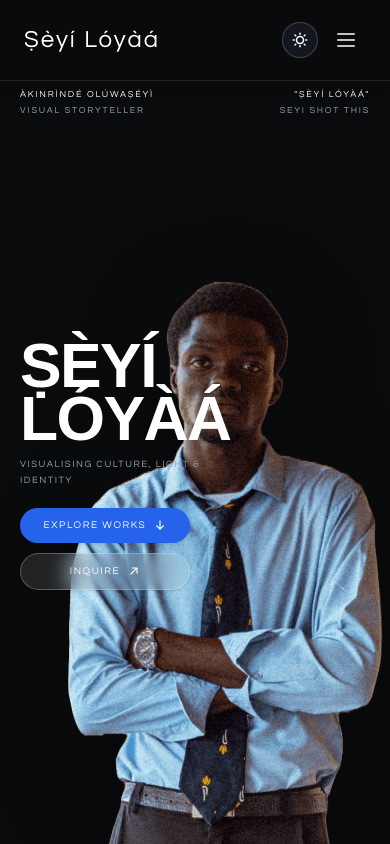
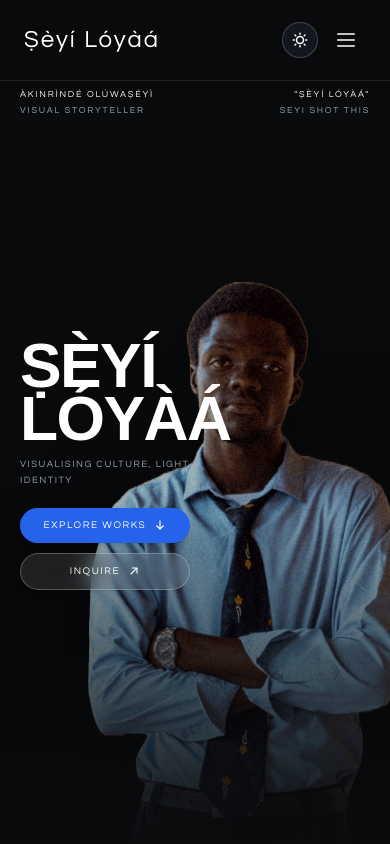
Before and after one commit to SamuelOluwayomi/Seyi-Loya, a React (Vite) app: page / in a window 390 px wide. Both pictures are taken after a click on the button 300 px from the left and 40 px from the top of the page. Shown: the top 844 px of the page. Built offline with nearby package versions, Linux system fonts and the light colour scheme; a web font is replaced by a local one.

Commit message:
added overlay on image

```diff
--- a/src/components/Hero.jsx
+++ b/src/components/Hero.jsx
@@ -91,12 +91,18 @@ export default function Hero() {
         </div>
 
         {/* Mobile Portrait */}
-        <div className="absolute right-[-130px] bottom-[-25px] h-[78vh] flex items-end justify-end pointer-events-none z-20">
+        <div className="absolute right-[-150px] bottom-[-25px] h-[78vh] flex items-end justify-end pointer-events-none z-20">
+          <div className="relative h-full w-auto flex items-end">
             <img
               src={portraitSrc}
               alt="Seyi Loyaa Portrait"
-            className="h-full w-auto max-w-none object-contain object-bottom drop-shadow-[0_25px_45px_rgba(0,0,0,0.35)] transition-opacity duration-300"
+              className={`h-full w-auto max-w-none object-contain object-bottom drop-shadow-[0_25px_45px_rgba(0,0,0,0.35)] transition-opacity duration-300 ${isDark ? 'brightness-90 contrast-105' : ''
+                }`}
             />
+            {isDark && (
+              <div className="absolute inset-0 bg-linear-to-t from-[#0a0b0d] via-black/20 to-transparent pointer-events-none" />
+            )}
+          </div>
         </div>
       </div>
 
@@ -124,11 +130,17 @@ export default function Hero() {
             transform: `translate(${mouseOffset.x * 0.8}px, ${mouseOffset.y * 0.4}px)`,
           }}
         >
+          <div className="relative h-[68vh] md:h-[78vh] max-h-[720px] w-auto flex items-end">
             <img
               src={portraitSrc}
               alt="Seyi Loyaa Portrait"
-            className="h-[68vh] md:h-[78vh] max-h-[720px] w-auto object-contain object-bottom drop-shadow-[0_20px_45px_rgba(0,0,0,0.35)] transition-opacity duration-300"
+              className={`h-full w-auto object-contain object-bottom drop-shadow-[0_20px_45px_rgba(0,0,0,0.35)] transition-opacity duration-300 ${isDark ? 'brightness-95 contrast-105' : ''
+                }`}
             />
+            {isDark && (
+              <div className="absolute inset-0 bg-linear-to-t from-[#0a0b0d] via-transparent to-transparent pointer-events-none" />
+            )}
+          </div>
         </div>
 
         {/* Bottom Navigation Actions */}
```
Lines whose indentation alone changed are shown as unchanged.
